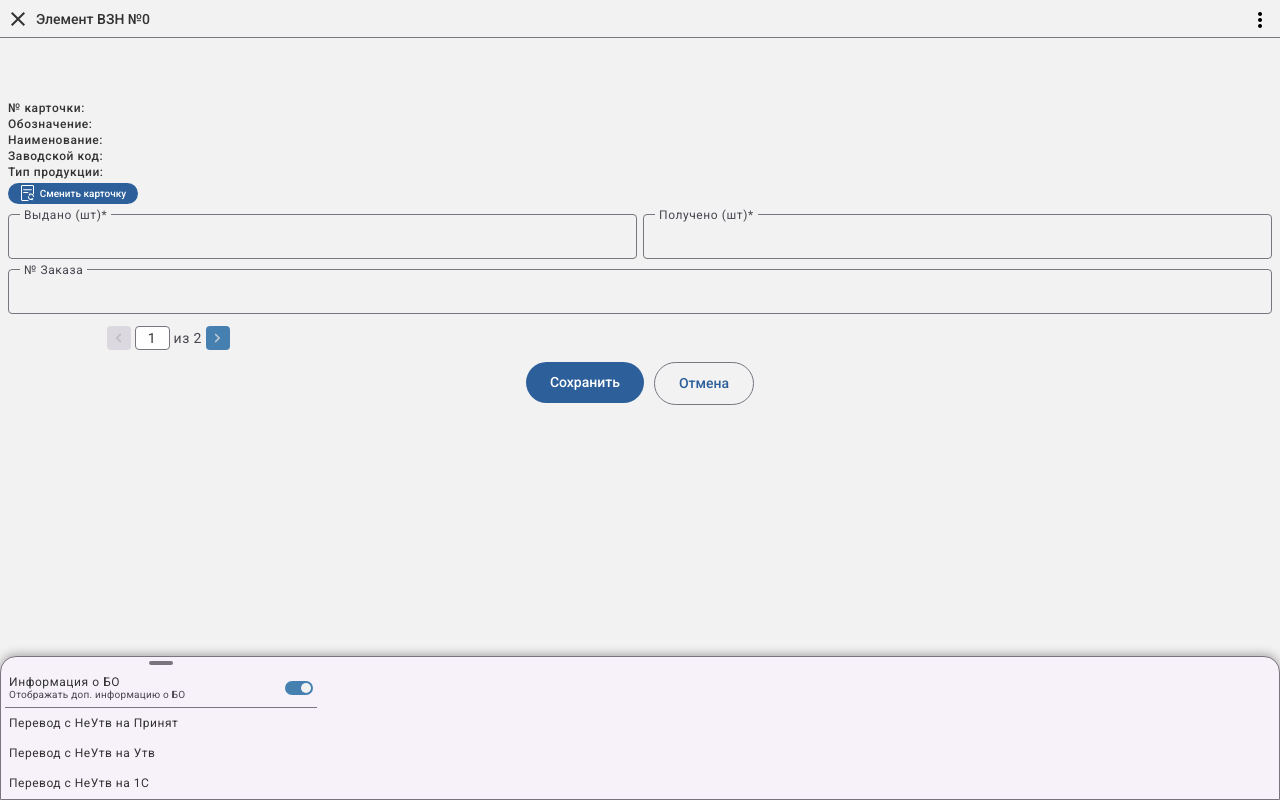
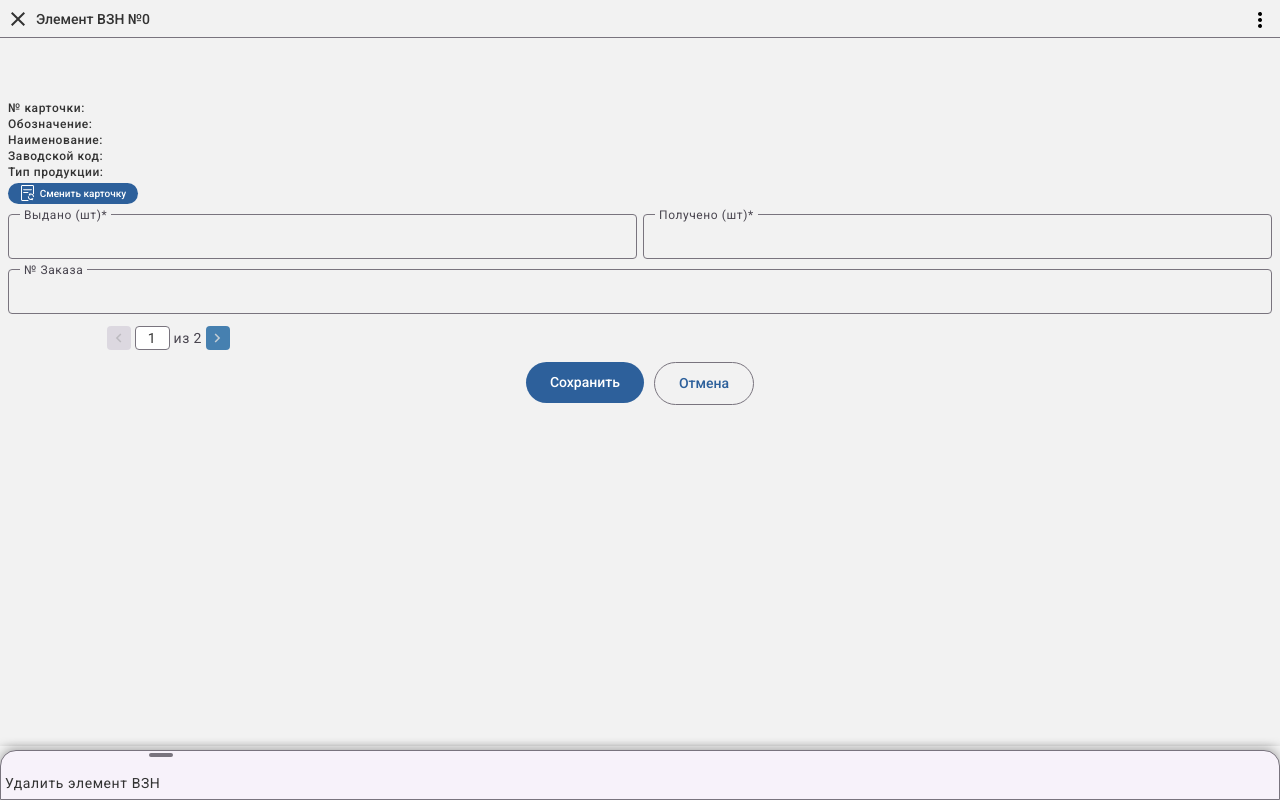
Before and after one commit to romanrogol/academy_digital, a React (Vite) app: page /vzn_rate-edit-tmc-element in a window 1280 px wide. Both pictures are taken after a click on the button 1260 px from the left and 23 px from the top of the page. Built offline with nearby package versions, Linux system fonts and the light colour scheme; the HTML template or start-up script is replaced by a standard one.

Commit message:
added BottomSheetDelete

```diff
--- a/src/components/ElementVZNEdit/ElementVZNEdit.tsx
+++ b/src/components/ElementVZNEdit/ElementVZNEdit.tsx
@@ -9,7 +9,7 @@ import "./ElementVZNEdit.scss";
 import MoreDefault from "../../assets/MoreDefault";
 import Footer from "../Footer/Footer";
 import { useNavigate } from "react-router-dom";
-import { BottomSheet } from "../ui/BottomSheet/BottomSheet";
+import { BottomSheetDelete } from "../ui/BottomSheet/BottomSheetDelete";
 import { Pagination } from "../Pagination/Pagination";
 
 // СТРАНИЦА РЕДАКТИРОВАНИЕ СОСТАВА
@@ -31,6 +31,14 @@ const ElementVZNEdit: FC<ElementVZNEditProps> = ({ numberVZNValue }) => {
   const closeModal = () => {
     navigate(-1);
   };
+
+  const handleDelete = () => {
+    // Здесь добавь логику удаления элемента
+    console.log(`Элемент ВЗН №${numberVZNValue} удален`);
+    setBottomSheetActive(false);
+    closeModal();
+  };
+
   return (
     <>
       <div className={"modal-el-edit"}>
@@ -109,9 +117,10 @@ const ElementVZNEdit: FC<ElementVZNEditProps> = ({ numberVZNValue }) => {
             </div>
           </form>
         </div>
-        <BottomSheet
+        <BottomSheetDelete
           isOpen={bottomSheetActive}
           onClose={() => setBottomSheetActive(false)}
+          onDelete={handleDelete}
         />
       </div>
       <Footer />
--- /dev/null
+++ b/src/components/ui/BottomSheet/BottomSheetDelete.tsx
@@ -0,0 +1,96 @@
+import React, { useState, useRef, useEffect } from 'react';
+import './BottomSheet.scss';
+
+interface BottomSheetProps {
+  isOpen: boolean;
+  onClose: () => void;
+  onDelete: () => void;
+}
+
+export const BottomSheetDelete: React.FC<BottomSheetProps> = ({ isOpen, onClose, onDelete }) => {
+  const [height, setHeight] = useState<number>(0);
+  const [isAnimating, setIsAnimating] = useState<boolean>(false);
+  const [isDragging, setIsDragging] = useState<boolean>(false);
+  const startY = useRef<number>(0);
+  const initialHeight = useRef<number>(height);
+
+  const handleTouchStart = (e: React.TouchEvent<HTMLDivElement>) => {
+    setIsDragging(true);
+    startY.current = e.touches[0].clientY;
+    initialHeight.current = height;
+  };
+
+  const handleTouchMove = (e: TouchEvent) => {
+    if (!isDragging) return;
+
+    const deltaY = e.touches[0].clientY - startY.current;
+    const newHeight = Math.max(48, initialHeight.current - deltaY);
+    const maxHeight = 480;
+    const upperLimit = maxHeight * 0.7;
+    const lowerLimit = maxHeight * 0.1;
+
+    if (newHeight >= upperLimit) {
+      setHeight(maxHeight);
+    } else if (newHeight <= lowerLimit) {
+      setIsAnimating(true);
+      setHeight(0);
+      setTimeout(() => {
+        onClose();
+        setIsAnimating(false);
+      }, 300);
+    } else {
+      setHeight(newHeight);
+    }
+  };
+
+  const handleTouchEnd = () => {
+    setIsDragging(false);
+  };
+
+  useEffect(() => {
+    if (isOpen) {
+      setHeight(50);
+      setIsAnimating(false);
+    }
+  }, [isOpen]);
+
+  useEffect(() => {
+    const handleTouchMoveWithDrag = (e: TouchEvent) => {
+      if (isDragging) {
+        handleTouchMove(e);
+      }
+    };
+
+    window.addEventListener('touchmove', handleTouchMoveWithDrag, { passive: false });
+    window.addEventListener('touchend', handleTouchEnd);
+
+    return () => {
+      window.removeEventListener('touchmove', handleTouchMoveWithDrag);
+      window.removeEventListener('touchend', handleTouchEnd);
+    };
+  }, [isDragging]);
+
+  const dynamicStyle = {
+    height: isOpen || isAnimating ? `${height}px` : '0px',
+    opacity: isOpen || isAnimating ? 1 : 0,
+    transform: isOpen || isAnimating ? 'translateY(0)' : 'translateY(100%)',
+    transition: 'height 0.3s ease, opacity 0.3s ease, transform 0.3s ease',
+  };
+
+  return (
+    <div
+      className={`bottomsheet-wrap ${isOpen ? 'open' : ''}`}
+      style={dynamicStyle}
+    >
+      <div
+        className="bottomsheet-wrap-swipe"
+        onTouchStart={handleTouchStart}
+      >
+        <div className="bottomsheet-swipe"></div>
+      </div>
+      <div className="bottomsheet-content">
+        <p onClick={onDelete}>Удалить элемент ВЗН</p>
+      </div>
+    </div>
+  );
+};
```
